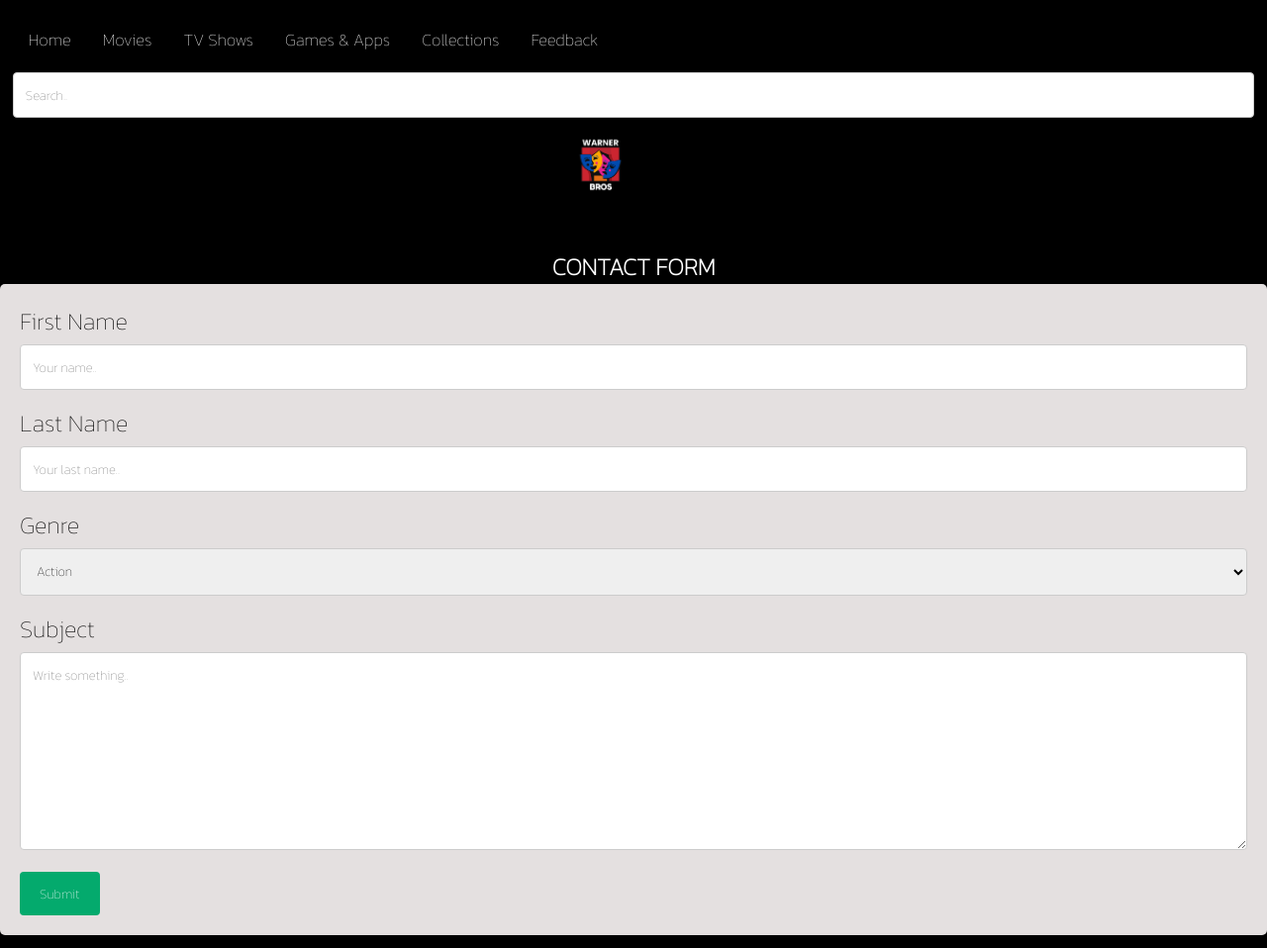
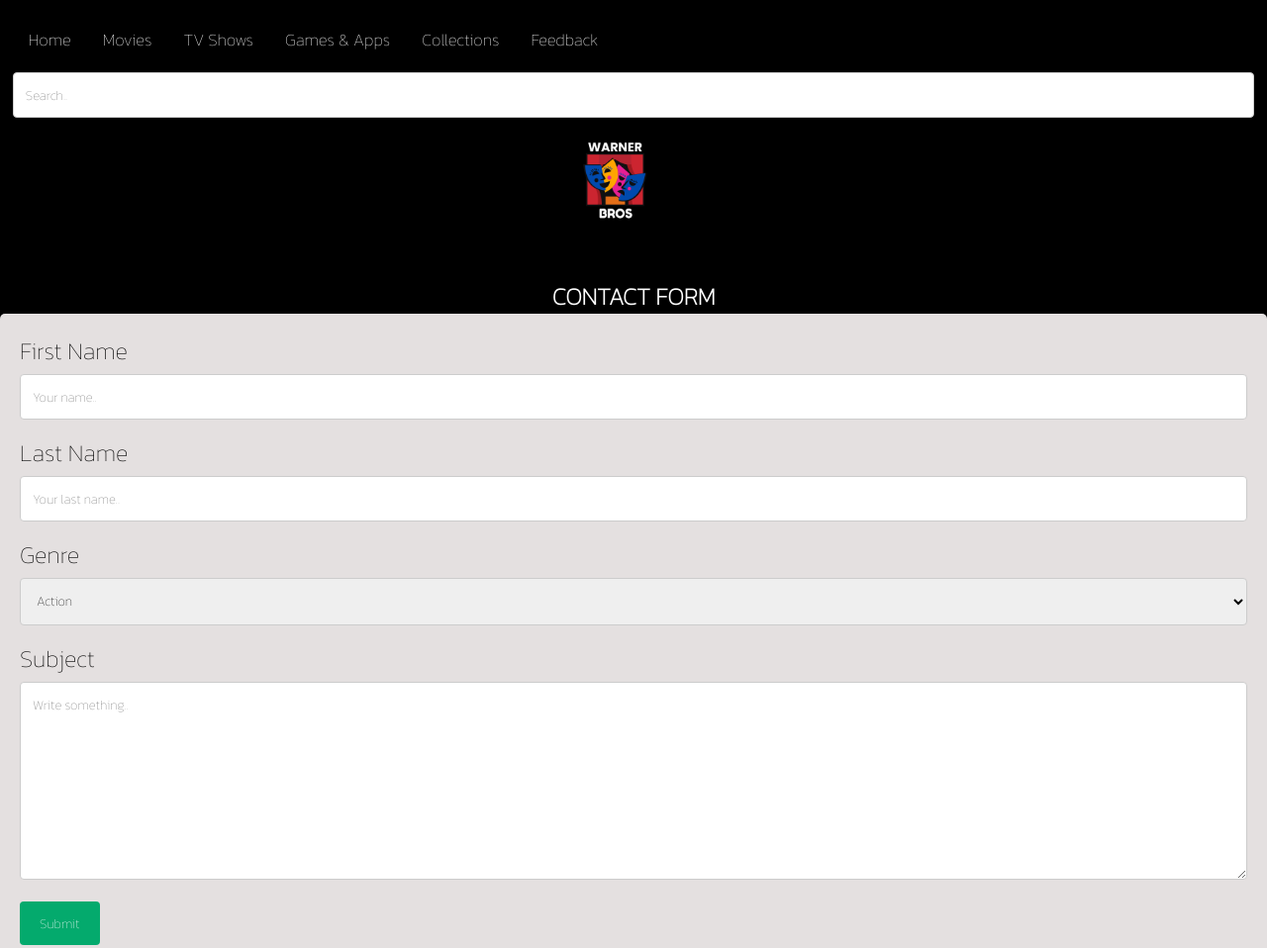
Before and after one commit to Nandie15/BIDA22-112, a plain HTML site: page feedback.html in a window 1280 px wide. Shown: the top 958 px of the page at 99% size. Drawn offline with Linux system fonts and the light colour scheme.

Commit message:
Update feedback.html

```diff
--- a/feedback.html
+++ b/feedback.html
@@ -31,7 +31,7 @@
             <a href="feedback.html">Feedback</a>
              <input type="text" placeholder="Search..">
             <!--Logo image-->
-            <img src="img/WarnerBros.logo5.png" alt="logo" height="60" style="margin-left: 45%;">
+            <img src="img/WarnerBros.logo5.png" alt="logo" height="90" style="margin-left: 45%;">
             <!--End of logo image-->
         </div>
     </div>
```
